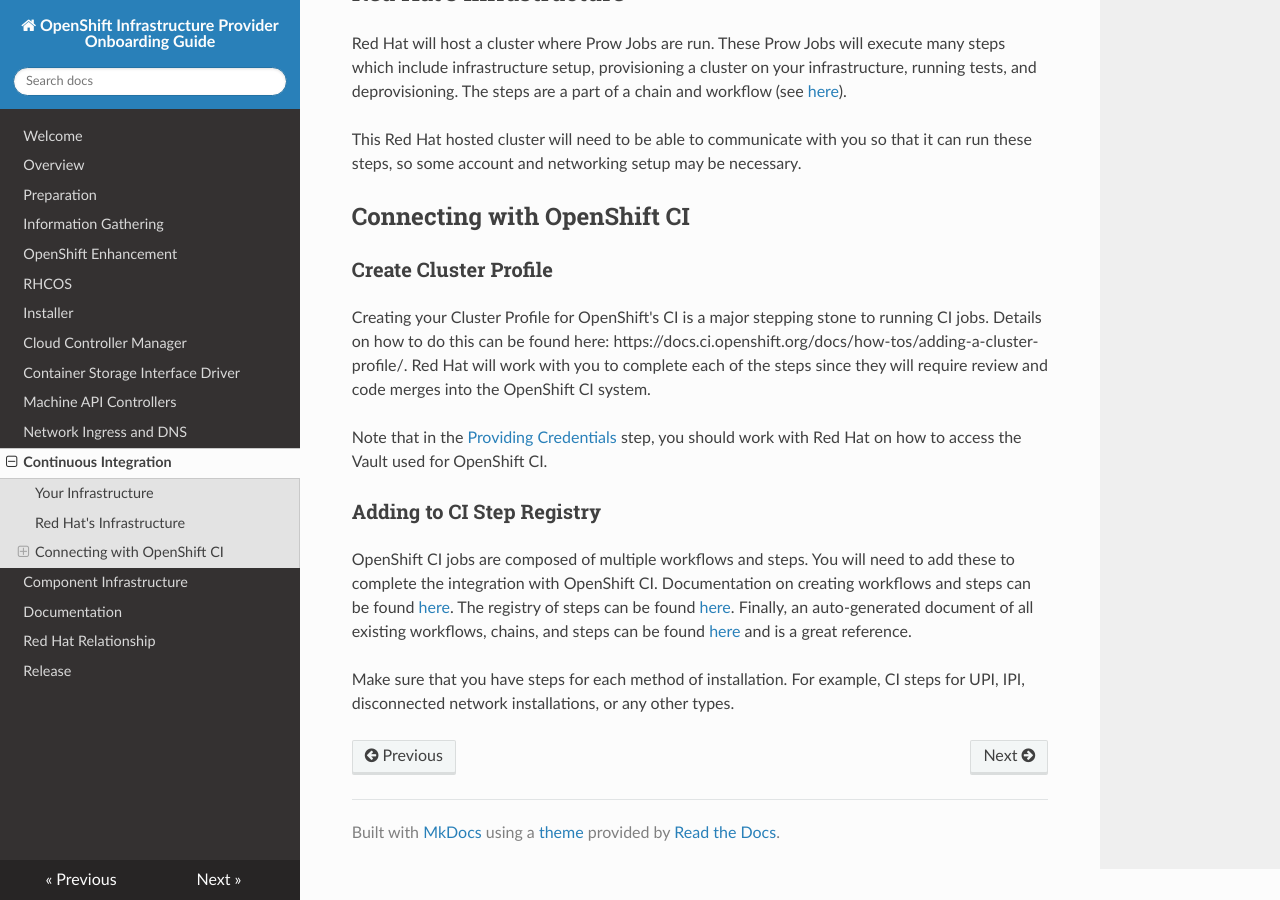
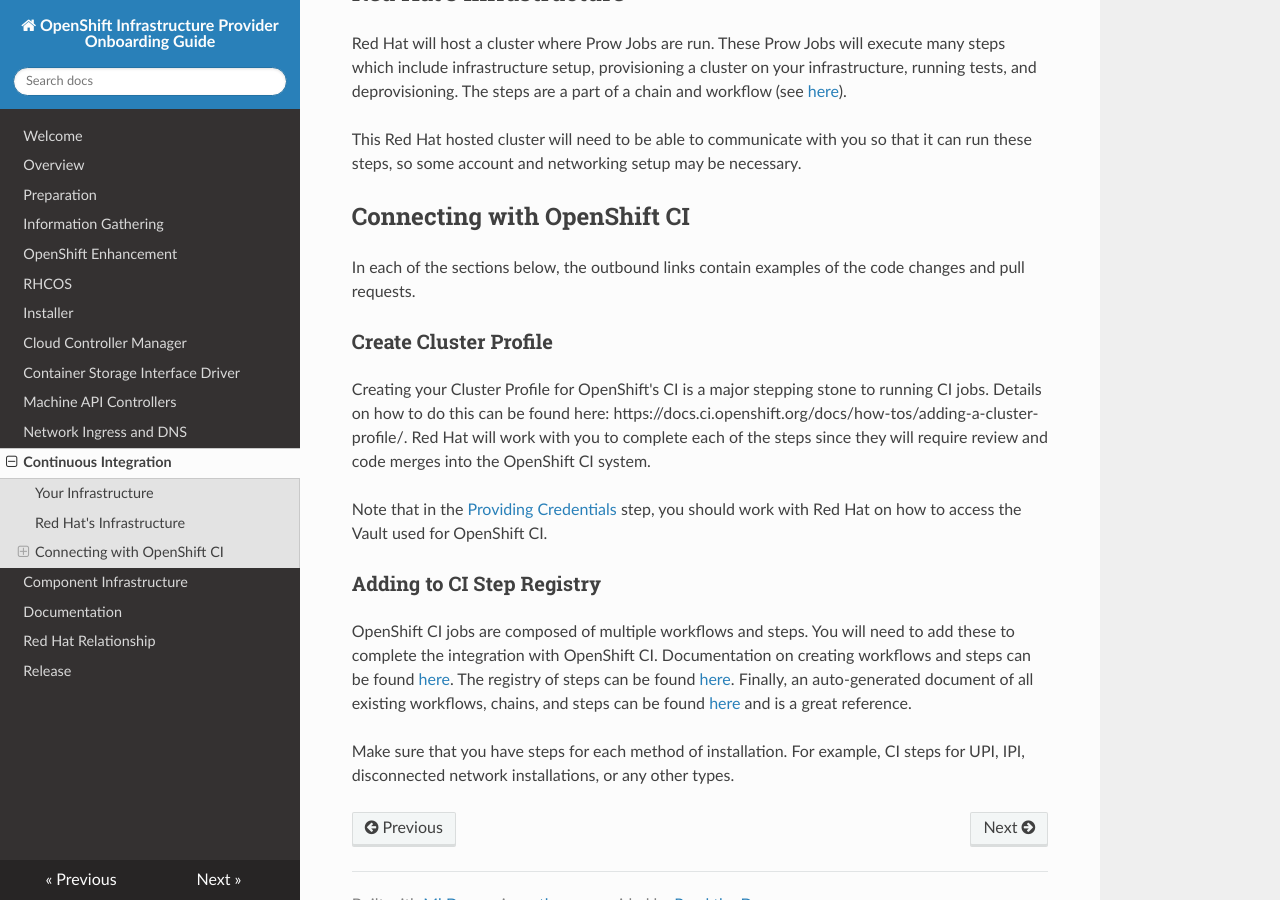
Before and after one commit to elmiko/ocp-infrastructure-provider-onboarding-guide, an MkDocs documentation site: the page built from docs/continuous-integration-and-testing/index.md, in a window 1280 px wide and 900 px high, scrolled down 1152 px. Built offline with MkDocs 1.6.1, drawn with Linux system fonts in a browser that asks for light colours; nearby versions of some CDN libraries.

Commit message:
Point out that examples exist

```diff
--- a/docs/continuous-integration-and-testing/index.md
+++ b/docs/continuous-integration-and-testing/index.md
@@ -35,6 +35,8 @@
 
 ## Connecting with OpenShift CI
 
+In each of the sections below, the outbound links contain examples of the code changes and pull requests.
+
 ### Create Cluster Profile
 
 Creating your Cluster Profile for OpenShift's CI is a major stepping stone to running CI jobs. Details on how to do this can be found here: https://docs.ci.openshift.org/docs/how-tos/adding-a-cluster-profile/. Red Hat will work with you to complete each of the steps since they will require review and code merges into the OpenShift CI system.
```
